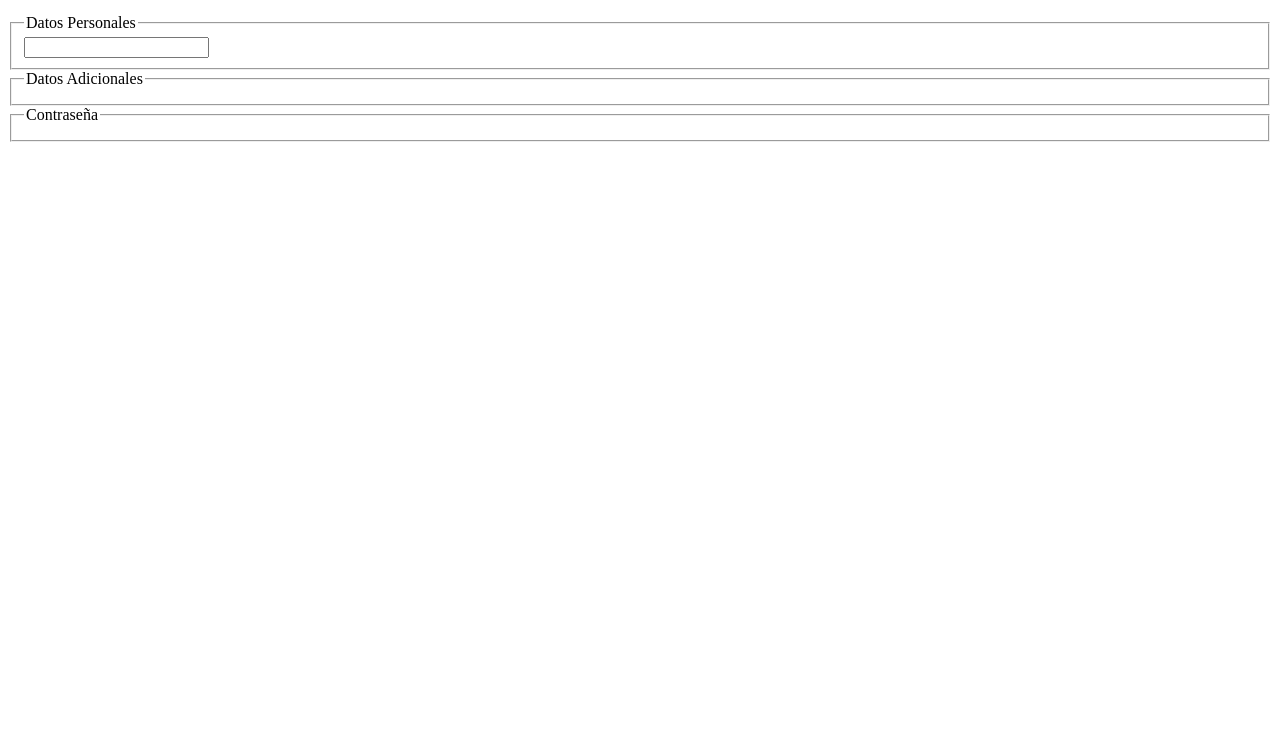
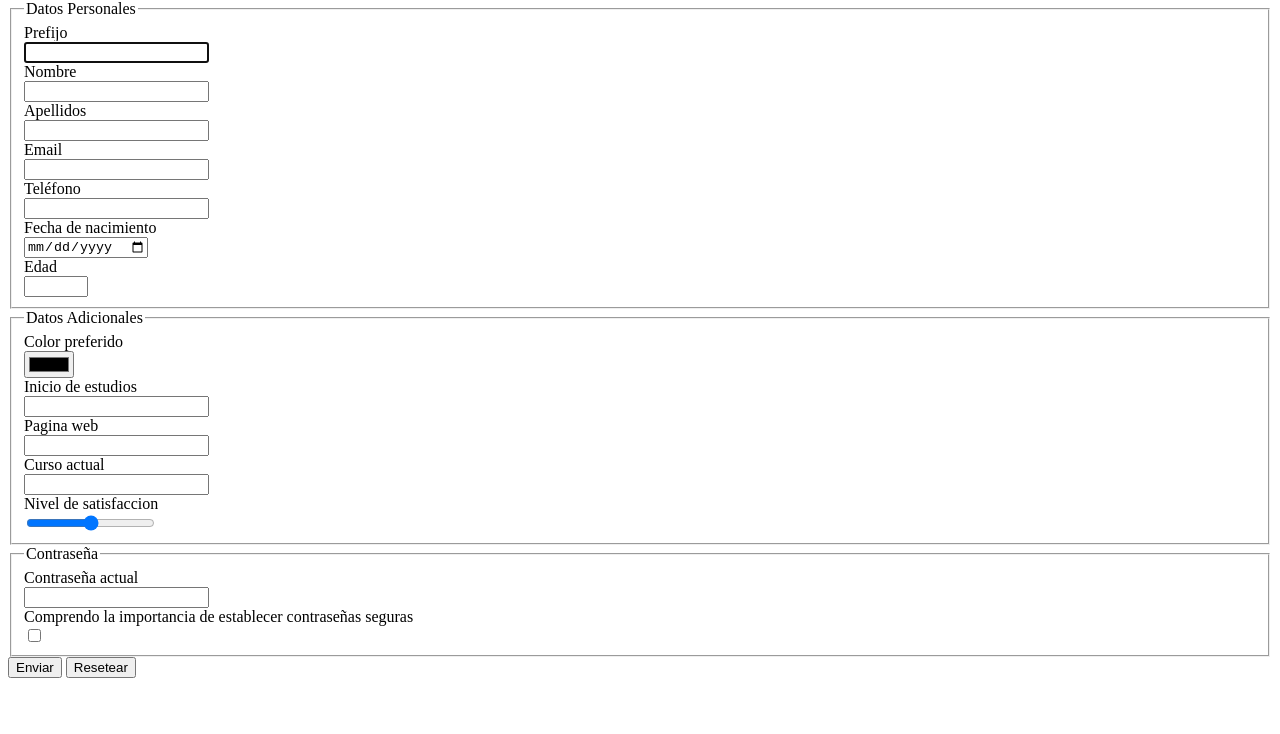
Before and after one commit to abrahamruizc/DIW, a plain HTML site: page U2T1/index.html in a window 1280 px wide. Shown: the part 66-800 px from the top of the page. Drawn offline with Linux system fonts and the light colour scheme.

```diff
--- a/U2T1/index.html
+++ b/U2T1/index.html
@@ -1,5 +1,4 @@
-<!DOCTYPE html>
-<html lang="en">
+<html lang="es">
 <head>
     <meta charset="UTF-8">
     <meta http-equiv="X-UA-Compatible" content="IE=edge">
@@ -7,24 +6,48 @@
     <title>Document</title>
 </head>
 <body>
-    <h1>TITULO</h1>
-    <form>
-        <fieldset>
-            <legend>Datos Personales</legend>
-            <label for="Prefijo"></label><input type="text">
-            <label for="Nombre"></label>
-            <label for="Apellidos"></label>
-            <label for="Email"></label>
-            <label for="Teléfono"></label>
-            <label for="Fecha de nacimiento"></label>
-            <label for="Edad"></label>
+
+    <form for="Formulario" name="Formulario" title="Formulario" id="formulario">
+        <h1 for="Titulo" name="Titulo" title="Titulo" id="Titulo">TITULO</h1>
+        <fieldset for="fieldset1" name="fieldset1" title="fieldset1" id="filset1">
+            <legend for="leyenda1" name="leyenda1" title="leyenda1" id="leyenda1">Datos Personales</legend>
+                <label id="Prefijo" name="Prefijo" for="Prefijo" title="Prefijo">Prefijo</label>
+                <input id="Input-Prefijo" name="Input-Prefijo" for="Input-Prefijo" type="text" title="Input-Prefijo" autofocus autocomplete="honorific-prefix" required>
+                <label id="Nombre" name="Nombre" for="Nombre" title="Nombre">Nombre</label>
+                <input id="Input-Nombre" name="Input-Nombre" for="Input-Nombre" type="text" title="Input-Nombre">
+                <label id="Apellidos" name="Apellidos" for="Apellidos" title="Apellidos">Apellidos</label>
+                <input id="Input-Apellidos" name="Input-Apellidos" for="Input-Apellidos" type="text" title="Input-Apellidos" required>
+                <label id="Email" name="Email" for="Email" title="Email">Email</label>
+                <input id="Input-Email" name="Input-Email" for="Input-Email" type="email" title="Input-Email" required>
+                <label id="Teléfono" name="Teléfono" for="Teléfono" title="Teléfono">Teléfono</label>
+                <input id="Input-Teléfono" name="Input-Teléfono" for="Input-Teléfono" type="tel" title="Input-Teléfono" maxlength="9">
+                <label id="Fecha de nacimiento" name="Fecha de nacimiento" for="Fecha de nacimiento" title="Fecha de nacimiento">Fecha de nacimiento</label>
+                <input id="Input-Fecha de nacimiento" name="Input-Fecha de nacimiento" for="Input-Fecha de nacimiento" type="date" title="Input-Fecha de nacimiento" required>
+                <label id="Edad" name="Edad" for="Edad" title="Edad">Edad</label>
+                <input id="Input-Edad" name="Input-Edad" for="Input-Edad" type="number" title="Input-Edad" min="16" max="130">
         </fieldset>
-        <fieldset>
-            <legend>Datos Adicionales</legend>
+        <fieldset for="fieldset2" name="fieldset2" title="fieldset2" id="filset2">
+                <legend for="leyenda2" name="leyenda2" title="leyenda2" id="leyenda2">Datos Adicionales</legend>
+                <label id="Color preferido" name="Color preferido" for="Color preferido" title="Color preferido">Color preferido</label>
+                <input id="Input-color" name="Input-color" for="Input-color" type="color" title="Input-color">
+                <label id="Inicio de estudios" name="Inicio de estudios" for="Inicio de estudios" title="Inicio de estudios">Inicio de estudios</label>
+                <input id="Input-Inicio de estudios" name="Input-Inicio de estudios" for="Input-Inicio de estudios" type="datetime" title="Input-Inicio de estudios" max="2022">
+                <label id="Pagina web" name="Pagina web" for="Pagina web" title="Pagina web">Pagina web</label>
+                <input id="Input-Pagina web" name="Input-Pagina web" for="Input-Pagina web" type="url" title="Input-Pagina web" pattern="(https:)[/][/](www.[a-z]+[.][a-z]{3})">
+                <label id="Curso actual" name="Curso actual" for="Curso actual" title="Curso actual">Curso actual</label>
+                <input id="Input-Curso actual" name="Input-Curso actual" for="Input-Curso actual" type="text" title="Input-Curso actual" pattern="[0-9]{4}[/][0-9]{4}">
+                <label id="Nivel de satisfaccion" name="Nivel de satisfaccion" for="Nivel de satisfaccion" title="Nivel de satisfaccion">Nivel de satisfaccion</label>
+                <input id="Input-Nivel de satisfaccion" name="Input-Nivel de satisfaccion" for="Input-Nivel de satisfaccion" type="range" title="Input-Nivel de satisfaccion" min="0" max="10" step="0.5">
         </fieldset>
-        <fieldset>
-            <legend>Contraseña</legend>
+        <fieldset for="fieldset3" name="fieldset3" title="fieldset3" id="filset3">
+                <legend for="leyenda3" name="leyenda3" title="leyenda3" id="leyenda3">Contraseña</legend>
+                <label id="Contrasena actual" name="Contrasena actual" title="Contrasena actual" for="Contrasena actual">Contraseña actual</label>
+                <input id="Input-Contrasena" name="Input-Contrasena" title="Input-Contrasena" for="Input-Contrasena" type="password">
+                <label id="Checkbox" name="Checkbox" title="Checkbox" for="Checkbox">Comprendo la importancia de establecer contraseñas seguras</label>
+                <input id="Input-Checkbox" name="Input-Checkbox" title="Input-Checkbox" for="Input-Checkbox" type="checkbox">
         </fieldset>
+        <button for="Enviar" title="boton-eviar" id="boton1" value="Enviar" name="Enviar" type="submit">Enviar</button>
+        <button for="Resetear" title="boton-resetear" id="boton2" value="Resetear" name="Resetear" type="reset">Resetear</button>
     </form>
 
     <style>
```
